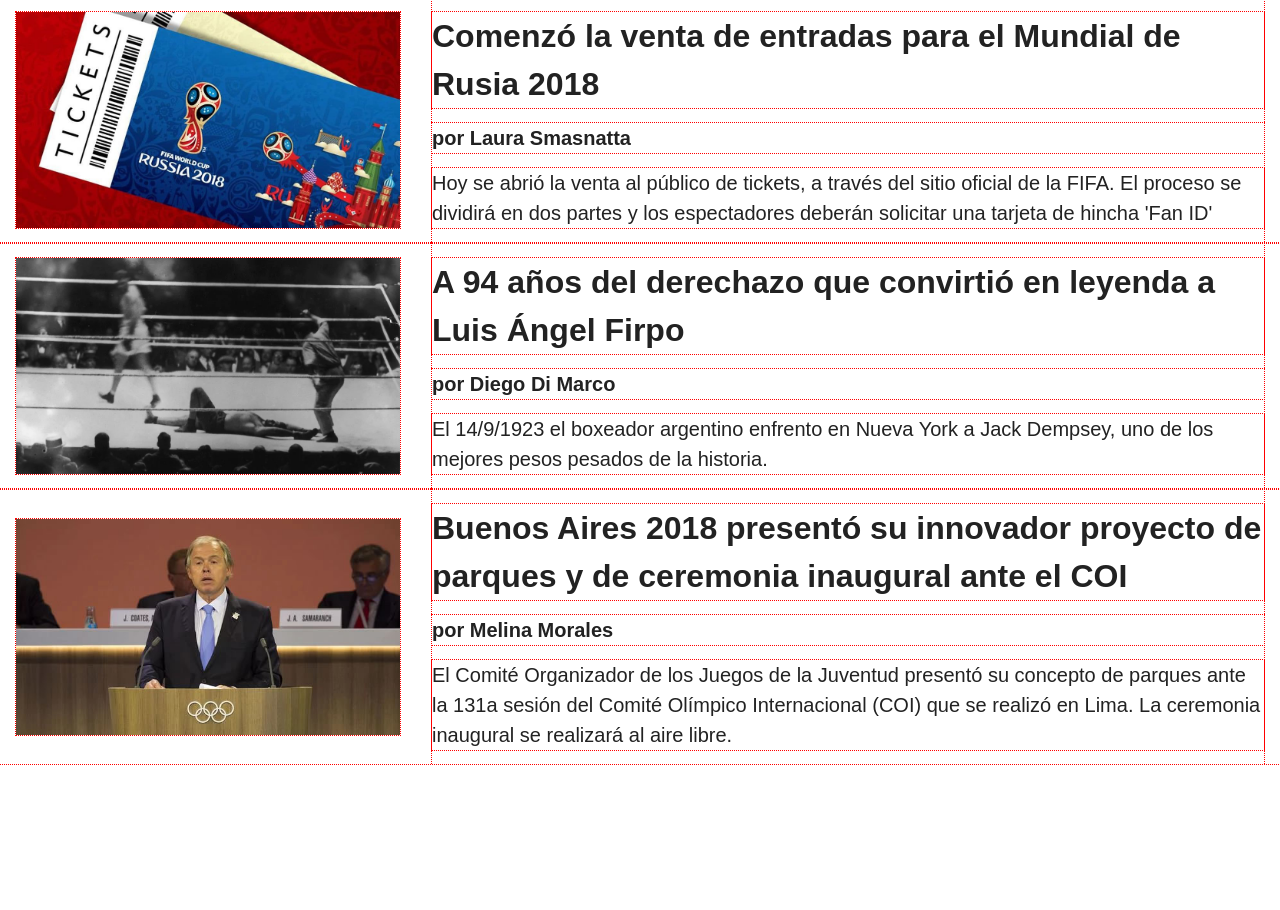
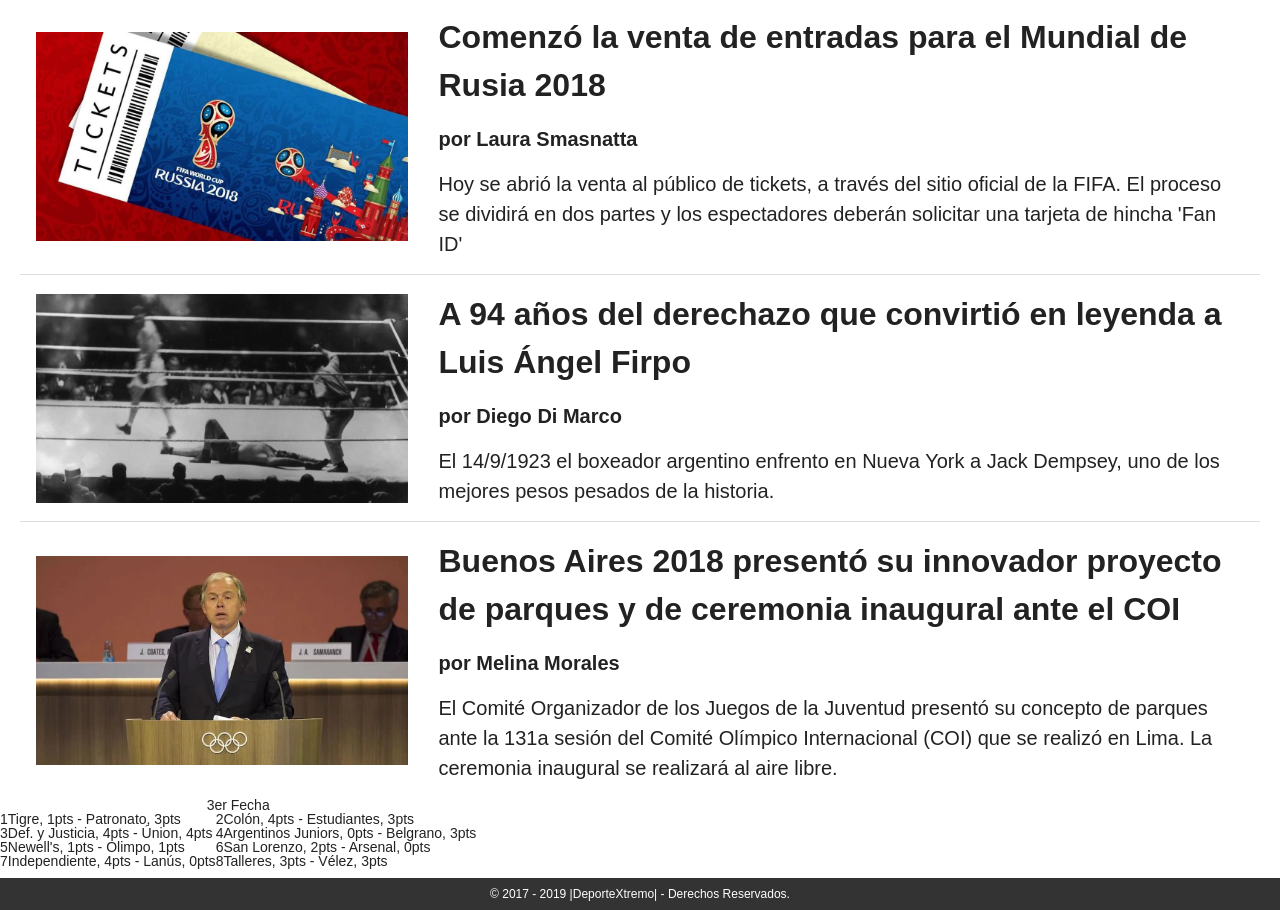
Before and after one commit to EnzoMV/nuevo-proyecto-2, a plain HTML site: page index.html in a window 1280 px wide. Shown: the part 1160-2070 px from the top of the page. Before the commit the page ends 1925 px from the top, so only its background shows below. Drawn offline with Linux system fonts and the light colour scheme.

Commit message:
Maquetando tablas

```diff
--- a/css/style.css
+++ b/css/style.css
@@ -1,5 +1,5 @@
 *{
-	outline: dotted 1px red;
+	/*outline: dotted 1px red;*/
 }
 body{
 	font-family: Arial;
@@ -61,8 +61,27 @@ nav li a:hover{
 	flex-direction: row; /* row | column | row-reverse | column-reverse */
 	align-items: center; /* flex-start | center | flex-end */
 	justify-content: space-around; /* flex-start | center | flex-end | space-between | space-around */
+
+	border-bottom: solid 1px #DDD;
+
+/*
+	-version extendida:
+	margin-top: 0;
+	margin-botto: 0;
+	margin-right: 20px;
+	margin-left: 20px;
+
+	-version simplificada (top/right/bottom/left)
+	margin: 0 20px 0 20px
+	*/
+
+	margin: 0 20px; /* - Version reducida (y/x) */
+
+	/* margin: 15px 20px 25px; - Version mixta (top/x/bottom) */
 }
-
+.noticia:last-child {
+	border: none;
+}
 .noticia-img {
 	width: 30%;
 }
@@ -88,3 +107,11 @@ nav li a:hover{
 	margin-top: 15px;
 	margin-bottom: 15px;
 }
+footer {
+	background-color: #333;
+	padding: 10px;
+	text-align: center;
+	color: #fff;
+	font-size: 12px;
+	margin-top: 10px;
+}
--- a/index.html
+++ b/index.html
@@ -119,7 +119,45 @@
 				</article>
 				<!-- Fin Noticia #4 -->
 			</section>
-			<section id="tabla-posiciones"></section>
+			<section id="tabla-posiciones">
+				<table>
+					<!-- Fila -->
+					<tr>
+						<th colspan="4">3er Fecha</th>
+					</tr>
+					<!-- Fila -->
+					<tr>
+						<td>1</td><!-- Celda -->
+						<td>Tigre, 1pts - Patronato, 3pts</td>
+						<td>2</td>
+						<td>Colón, 4pts - Estudiantes, 3pts</td>
+					</tr>
+					<!-- Fila -->
+					<tr>
+						<td>3</td><!-- Celda -->
+						<td>Def. y Justicia, 4pts - Únion, 4pts</td>
+						<td>4</td>
+						<td>Argentinos Juniors, 0pts - Belgrano, 3pts</td>
+					</tr>
+					<!-- Fila -->
+					<tr>
+						<td>5</td><!-- Celda -->
+						<td>Newell's, 1pts - Olimpo, 1pts</td>
+						<td>6</td>
+						<td>San Lorenzo, 2pts - Arsenal, 0pts</td>
+					</tr>
+					<!-- Fila -->
+					<tr>
+						<td>7</td><!-- Celda -->
+						<td>Independiente, 4pts - Lanús, 0pts</td>
+						<td>8</td>
+						<td>Talleres, 3pts - Vélez, 3pts</td>
+					</tr>
+				</table>
+			</section>
 		</main>
+		<footer>
+			<p>&copy; 2017 - 2019 |DeporteXtremo| - Derechos Reservados.</p>
+		</footer>
 	</body>
 </html>
```
